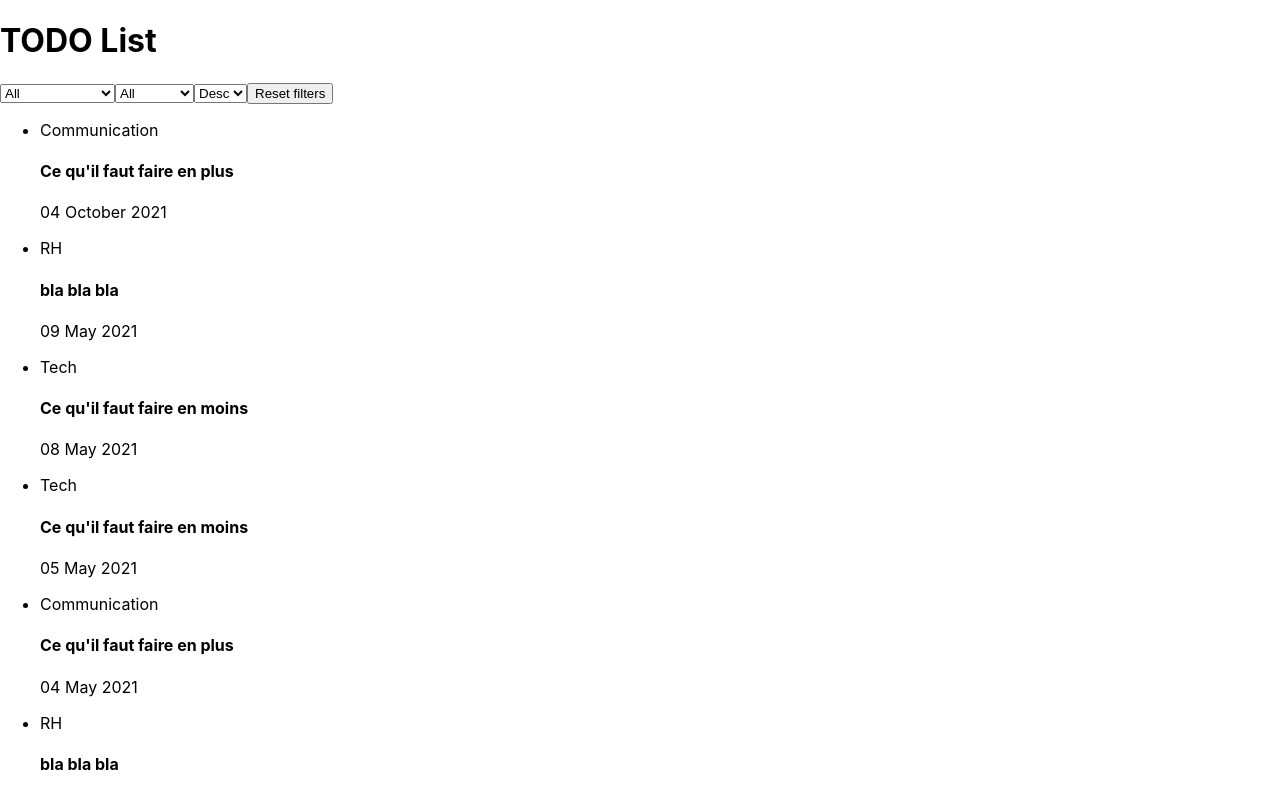
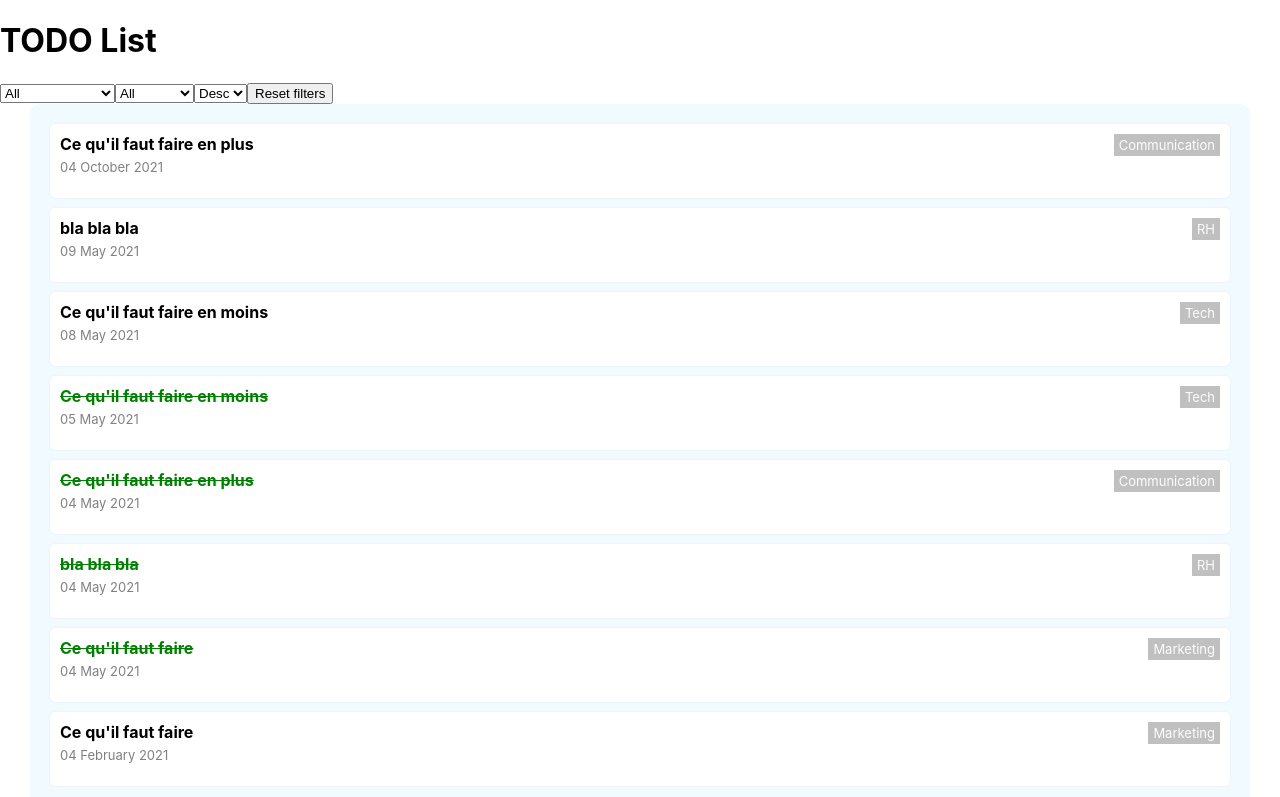
Before and after one commit to MGyahia/todo-day-one, a React (Create React App) app: page /list in a window 1280 px wide. Shown: the top 797 px of the page. Built offline with nearby package versions, Linux system fonts and the light colour scheme.

Commit message:
Add styling to list

```diff
--- a/package.json
+++ b/package.json
@@ -3,6 +3,8 @@
   "version": "0.1.0",
   "private": true,
   "dependencies": {
+    "@emotion/react": "^11.13.3",
+    "@emotion/styled": "^11.13.0",
     "@testing-library/jest-dom": "^5.17.0",
     "@testing-library/react": "^13.4.0",
     "@testing-library/user-event": "^13.5.0",
--- /dev/null
+++ b/src/components/todo/TodoItem.styles.tsx
@@ -0,0 +1,39 @@
+import { css } from '@emotion/react'
+import styled from '@emotion/styled';
+
+export const ListItem = styled.li`
+	background-color: white;
+    padding: 10px;
+    margin-bottom: 10px;
+    cursor: pointer;
+	border-radius: 5px;
+	box-shadow: 0px 0px 2px #e3e9ee;
+	&:hover {
+    	background-color: whitesmoke;
+  	}
+`;
+
+const getTitleStyling = ({ done } : { done: boolean | undefined}) => css`
+  	margin: 0;
+	display: 'inline';
+	color: ${done ? 'green' : 'unset'};
+	text-decoration: ${done ? 'line-through' : 'unset'}
+`;
+
+export const Title = styled.h4<{done: boolean | undefined}>`
+	${({done}) => getTitleStyling({ done })}
+`;
+
+export const DateItem = styled.p`
+	margin-top: 5px;
+	color: grey;
+	font-size: small;
+`;
+
+export const Label = styled.span`
+  	padding: 3px 5px;
+	background-color: silver;
+    color: #fffdfc;
+	font-size: small;
+	float: right;
+`;
--- /dev/null
+++ b/src/components/todo/TodoList.styles.tsx
@@ -0,0 +1,10 @@
+import styled from '@emotion/styled';
+
+export const List = styled.ul`
+	padding: 20px;
+    margin: 30px;
+    margin-top: 0;
+    background-color: #f0faff;
+    border-radius: 10px;
+	list-style-type: none;
+`
--- a/src/components/todo/todoItem.tsx
+++ b/src/components/todo/todoItem.tsx
@@ -3,6 +3,7 @@ import moment from 'moment';
 import { useNavigate } from 'react-router-dom';
 import { ITodo } from '../../types/todo';
 import { Paths } from '../../routes/paths';
+import { ListItem, Title, DateItem, Label } from './TodoItem.styles';
 
 interface ItodoItem {
 	data: ITodo
@@ -11,10 +12,10 @@ interface ItodoItem {
 export default function TodoItem({ data }: ItodoItem) {
 	const navigate = useNavigate();
 	return (
-		<li key={data.id} onClick={() => navigate(Paths.details(data.id))}>
-            <p>{data.type}</p>
-			<h4>{data.title}</h4>
-			<p>{moment(data.createdAt as Date).format('DD MMMM YYYY')}</p>
-        </li>
+		<ListItem key={data.id} onClick={() => navigate(Paths.details(data.id))}>
+            <Label>{data.type}</Label>
+			<Title done={data.isDone}>{data.title}</Title>
+			<DateItem>{moment(data.createdAt as Date).format('DD MMMM YYYY')}</DateItem>
+        </ListItem>
 	)
 }
--- a/src/components/todo/todoList.tsx
+++ b/src/components/todo/todoList.tsx
@@ -1,5 +1,6 @@
 import { ITodo } from '../../types/todo';
 import TodoItem from './todoItem';
+import { List } from './TodoList.styles';
 
 export interface ITodoList {
 	list: ITodo[]
@@ -12,13 +13,13 @@ export default function TodoList({ list }: ITodoList) {
 	}
 
 	return (
-		<ul>
+		<List>
 			{list.map((item) =>
 				<TodoItem
 					key={item.id}
 					data={item}
 				/>
 			)}
-      	</ul>
+      	</List>
 	)
 };
```
Also changed, not shown: 1 other file (tests, documents, lock files or other folders).
